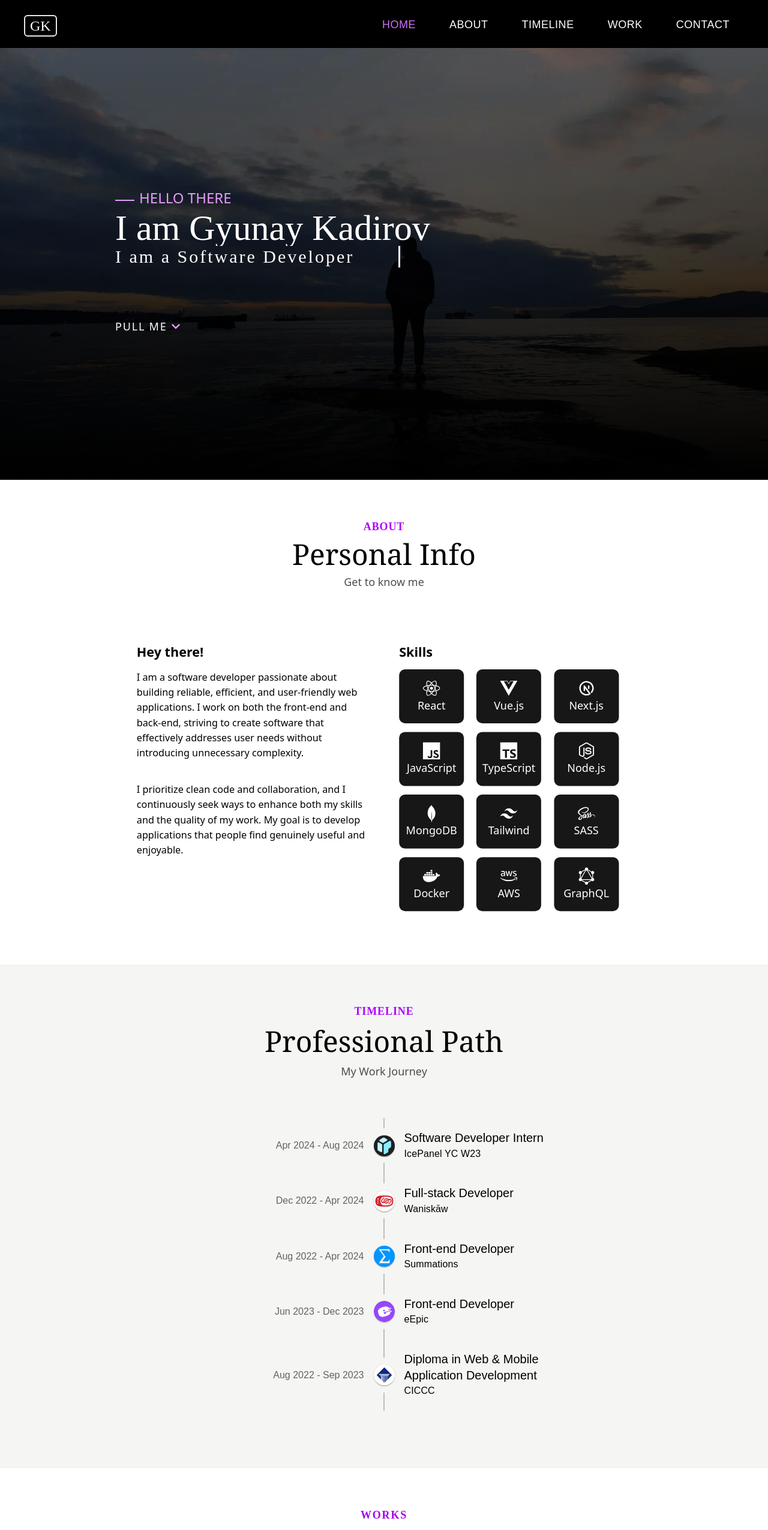
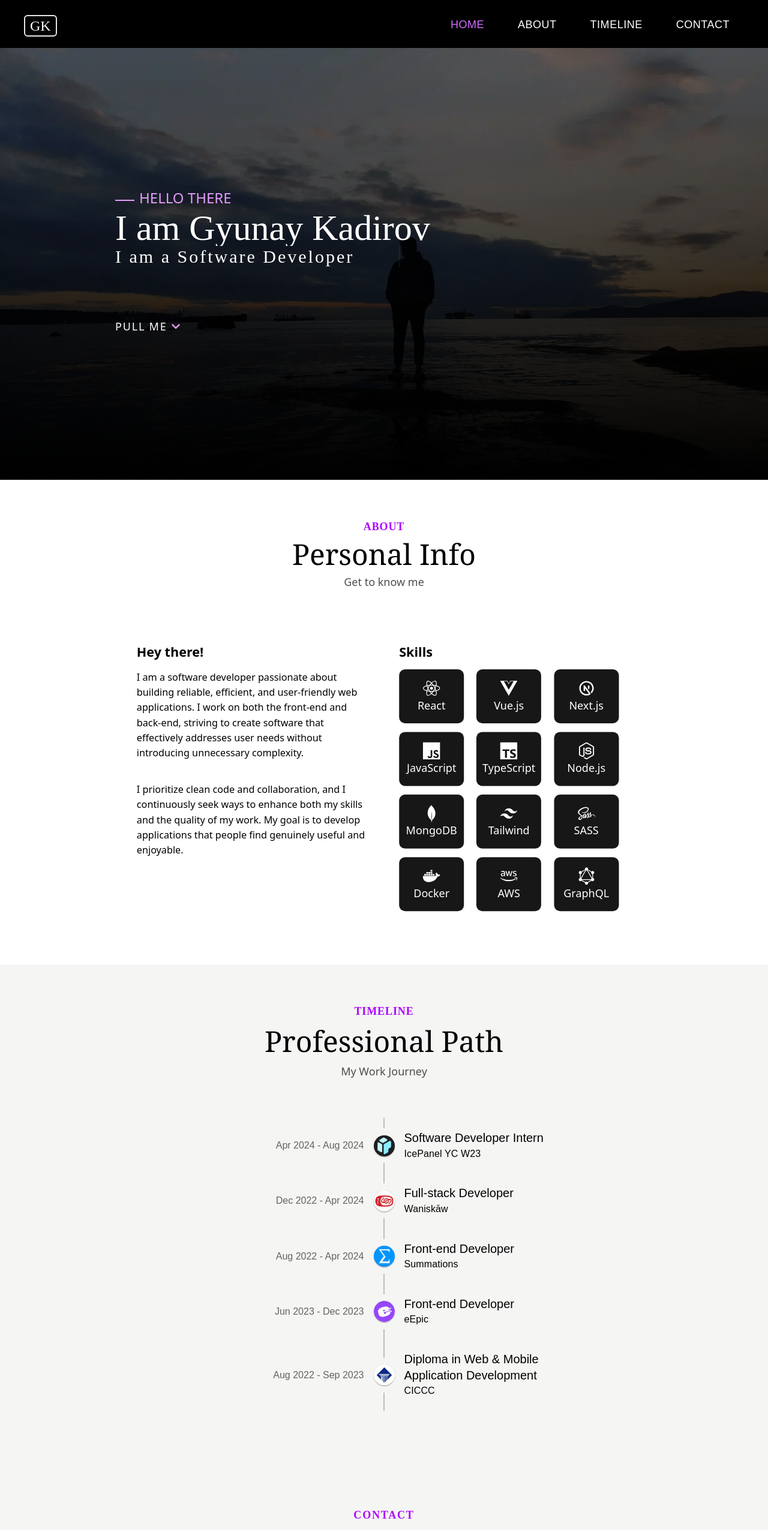
Before and after one commit to gyunayK/Portfolio, a React (Vite) app in the folder my-Portfolio/: page / in a window 1280 px wide. Shown: the top 2551 px of the page at 60% size. Built offline with nearby package versions, Linux system fonts and the light colour scheme; a web font is replaced by a local one.

Commit message:
feat: remove project secion

```diff
--- a/my-Portfolio/src/App.jsx
+++ b/my-Portfolio/src/App.jsx
@@ -7,7 +7,7 @@ import theme from './theme'
 import Loading from './components/loading'
 import Timeline from './sections/timeline/Timeline'
 
-const Projects = lazy(() => import('./sections/projects/Projects'))
+// const Projects = lazy(() => import('./sections/projects/Projects'))
 const Contact = lazy(() => import('./sections/contact/Contact'))
 const Footer = lazy(() => import('./sections/footer/Footer'))
 
@@ -23,7 +23,7 @@ function App() {
           <About />
           <Suspense fallback={<Loading />}>
             <Timeline />
-            <Projects />
+            {/* <Projects /> */}
             <Contact />
             <Footer />
           </Suspense>
--- a/my-Portfolio/src/sections/navbar/Navbar.jsx
+++ b/my-Portfolio/src/sections/navbar/Navbar.jsx
@@ -69,7 +69,7 @@ function Navbar() {
           <li onClick={() => scrollToSection('home')}>HOME </li>
           <li onClick={() => scrollToSection('about')}>ABOUT </li>
           <li onClick={() => scrollToSection('timeline')}>TIMELINE </li>
-          <li onClick={() => scrollToSection('work')}>WORK </li>
+          {/* <li onClick={() => scrollToSection('work')}>WORK </li> */}
           <li onClick={() => scrollToSection('contact')}>CONTACT </li>
         </ul>
       </div>
@@ -91,10 +91,9 @@ function Navbar() {
             <li className={`border-transparent border-b-2 ${activeSectionColours('timeline')}`}>
               <Button onClick={() => scrollToSection('timeline')}>TIMELINE</Button>
             </li>
-            <li className={` border-transparent border-b-2 ${activeSectionColours('work')}`}>
+            {/* <li className={` border-transparent border-b-2 ${activeSectionColours('work')}`}>
               <Button onClick={() => scrollToSection('work')}>WORK</Button>
-            </li>
-
+            </li> */}
             <li className={`border-transparent border-b-2 ${activeSectionColours('contact')}`}>
               <Button onClick={() => scrollToSection('contact')}>CONTACT</Button>
             </li>
--- a/my-Portfolio/src/sections/projects/ProjectCard.jsx
+++ b/my-Portfolio/src/sections/projects/ProjectCard.jsx
@@ -15,7 +15,7 @@ function ProjectCard({ title, description, techStack, liveLink, githubLink, proj
       <div className="flex flex-col space-y-5 text-center px-5 relative h-full max-h-[800px] justify-between ">
         <div className="absolute right-5 -top-6">
           <a href={githubLink} aria-label="Github Link" target="_black" rel="noopener noreferrer">
-            <FaGithub className=" text-3xl cursor-pointer" />
+            <FaGithub className="text-3xl cursor-pointer" />
           </a>
         </div>
         <div
```
